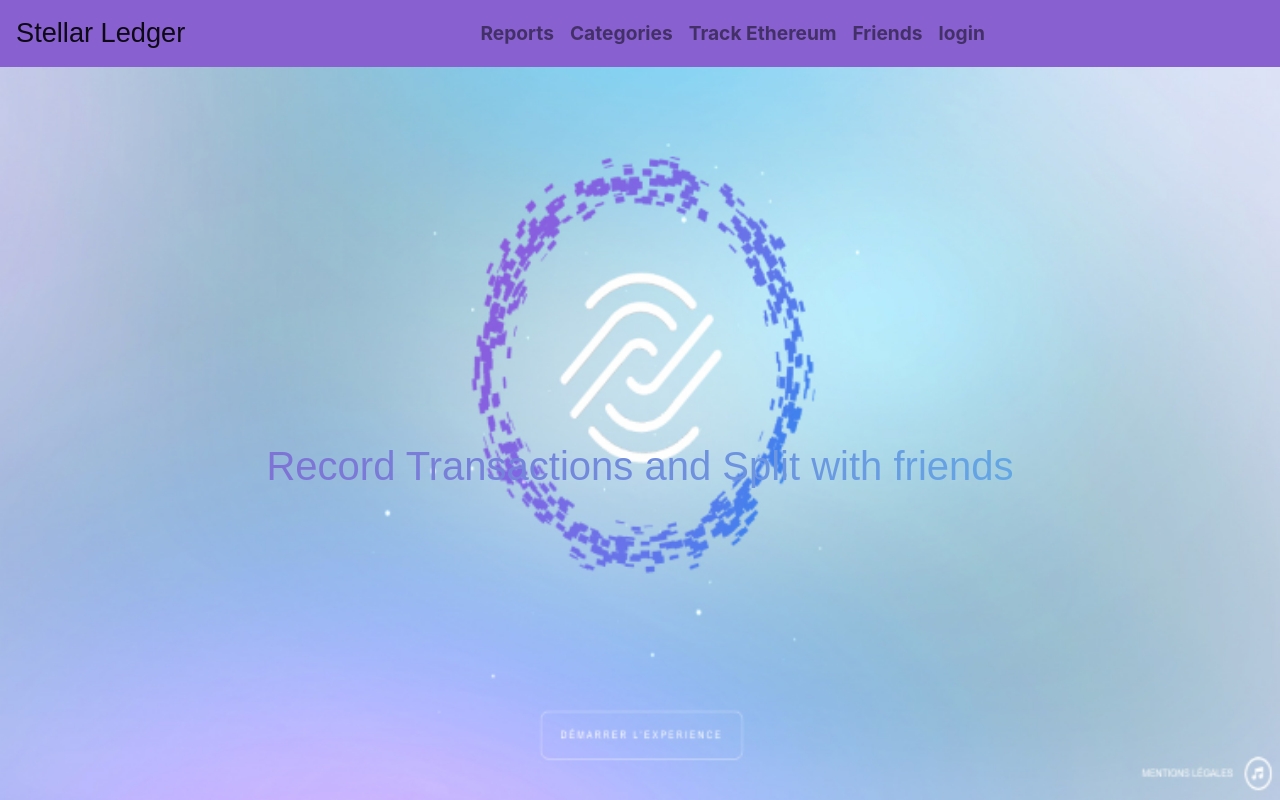
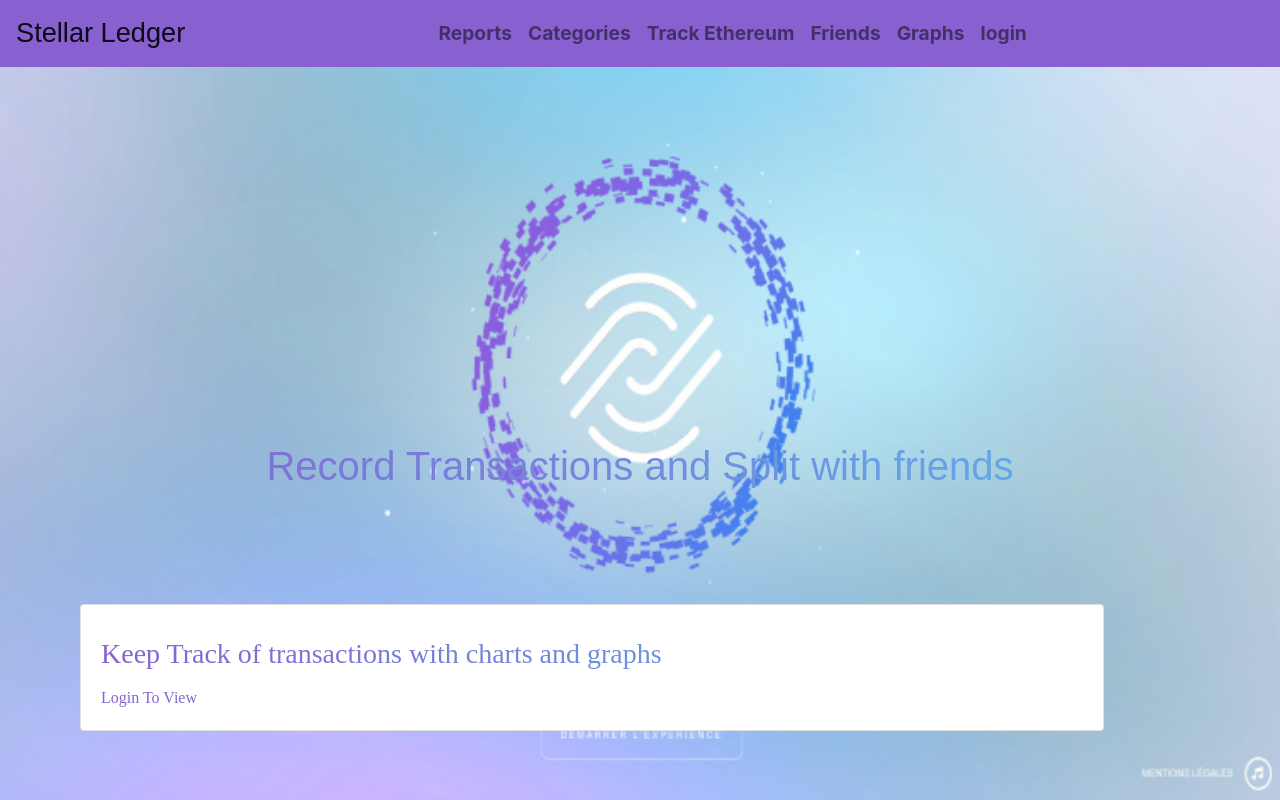
Before and after one commit to Nandika-A/StellarLedger, a Django app: page / in a window 1280 px wide. Run offline with Django 4.2, Linux system fonts and the light colour scheme; parts of the project's set-up code (start-up, migrations or seed data) failed here and were passed over; some libraries are stand-ins or nearby versions; some web fonts are replaced.

Commit message:
added charts

```diff
--- a/stellarledger/templates/base.html
+++ b/stellarledger/templates/base.html
@@ -4,6 +4,8 @@
 <head>
     <meta charset="UTF-8">
     <meta name="viewport" content="width=device-width, initial-scale=1.0">
+    <script src="https://www.gstatic.com/charts/loader.js"></script>
+    <script src="{% static 'index.js' %}" ></script>
     <script src="https://code.jquery.com/jquery-3.4.1.slim.min.js" integrity="sha384-J6qa4849blE2+poT4WnyKhv5vZF5SrPo0iEjwBvKU7imGFAV0wwj1yYfoRSJoZ+n" crossorigin="anonymous"></script>
     <script src="https://cdn.jsdelivr.net/npm/popper.js@1.16.0/dist/umd/popper.min.js" integrity="sha384-Q6E9RHvbIyZFJoft+2mJbHaEWldlvI9IOYy5n3zV9zzTtmI3UksdQRVvoxMfooAo" crossorigin="anonymous"></script>
     <script src="https://cdn.jsdelivr.net/npm/bootstrap@4.4.1/dist/js/bootstrap.min.js" integrity="sha384-wfSDF2E50Y2D1uUdj0O3uMBJnjuUD4Ih7YwaYd1iqfktj0Uod8GCExl3Og8ifwB6" crossorigin="anonymous"></script>
--- a/stellarledger/templates/home/homepage.html
+++ b/stellarledger/templates/home/homepage.html
@@ -10,4 +10,43 @@ font-family: Sofia, sans-serif;
 font-weight: 900;
 margin-top: 375px;
 "><h1>Record Transactions and Split with friends</h1></div>
+<br>
+<br>
+<br>
+<br>
+<div class="card padding" style="width: 80%;">
+    <div class="card-body" style="background: linear-gradient(to right, #8860d0 , #5ab9ea);
+    -webkit-text-fill-color: transparent;
+    -webkit-background-clip: text; font-family: 'Times New Roman', Times, serif;">
+   <p class="card-title"><h3> Keep Track of transactions with charts and graphs</h3></p>
+   {% if user.is_authenticated %}
+   <div id="myChart" style="max-width:700px; height:400px"></div>
+   {% else %}
+   Login To View
+   {% endif %}
+    </div>
+</div>
+<script>
+    google.charts.load('current',{packages:['corechart']});
+    google.charts.setOnLoadCallback(drawChart);
+    function drawChart() {
+
+const data = google.visualization.arrayToDataTable([
+  ['Category', 'Expenses'],
+  ['Italy', 55],
+  ['France', 49],
+  ['Spain', 44],
+  ['USA', 24],
+  ['Argentina', 15]
+]);
+
+const options = {
+  title: 'Expenses v/s Category'
+};
+
+const chart = new google.visualization.BarChart(document.getElementById('myChart'));
+chart.draw(data, options);
+
+}
+</script>
 {% endblock %}
--- a/stellarledger/templates/navbar.html
+++ b/stellarledger/templates/navbar.html
@@ -18,6 +18,9 @@
         </li>
         <li class="nav-item">
           <a class="nav-link" href="#">Friends</a>
+        </li>
+        <li class="nav-item">
+          <a class="nav-link" href="#">Graphs</a>
         </li>
         {% if user.is_authenticated %}
         <li class="nav-item dropdown">
```
Also changed, not shown: stellarledger/db.sqlite3, stellarledger/static/index.js (added), stellarledger/static/styles.css (line endings or trailing spaces).
